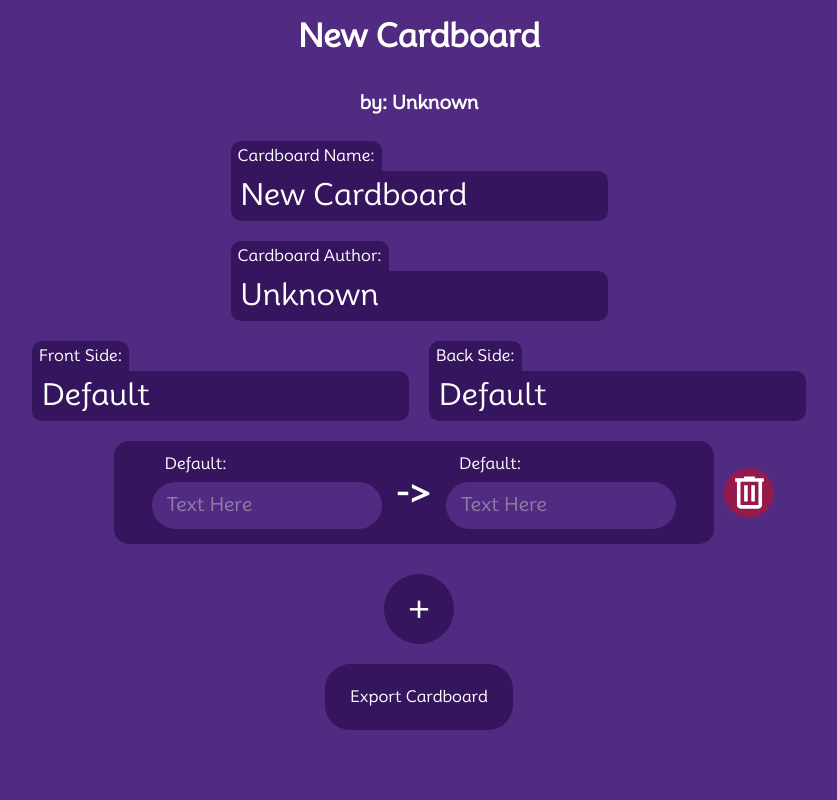
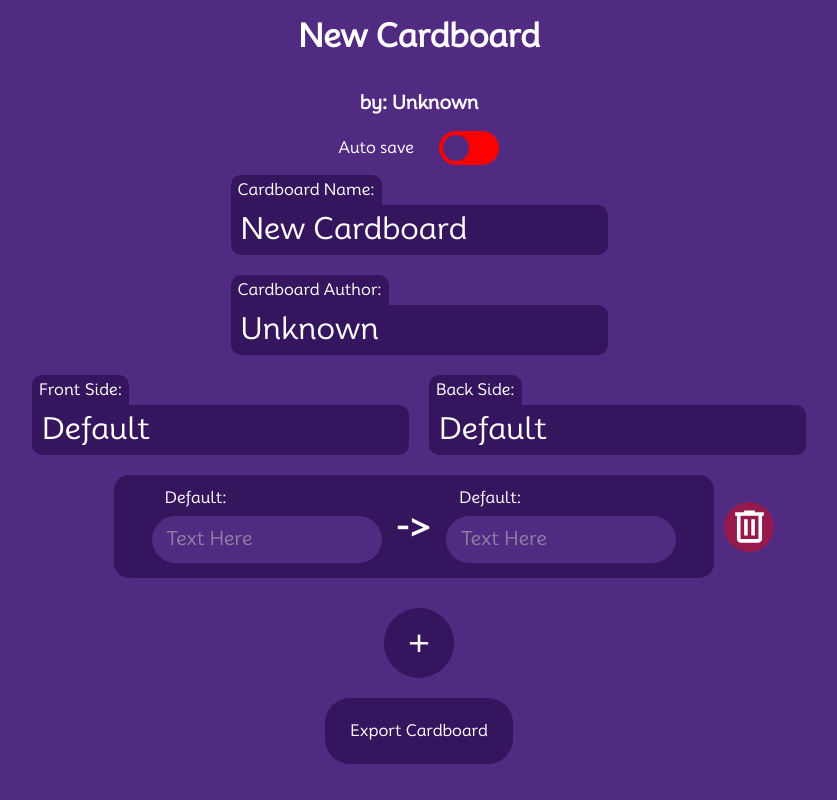
Before and after one commit to Siwek9/la-fiszki-website, a Vue app: page / in a window 1280 px wide. Shown: the whole page, without its empty margins (221-1058 px from the left). Built offline with nearby package versions, Linux system fonts and the light colour scheme.

Commit message:
Add AutoSave Functionality

```diff
--- a/src/App.vue
+++ b/src/App.vue
@@ -1,6 +1,11 @@
 <template>
   <h1 class="center-text">{{ name }}</h1>
   <h3>by: {{ author }}</h3>
+  <AutoSaveButton
+    @autoSave="toggleAutoSave"
+    ref="AutoSave"
+    :isAutoSaveOn="autoSave"
+  />
   <TextInput
     name="Cardboard Name"
     :value="name"
@@ -14,12 +19,12 @@
   <div class="center-center row flex-wrap">
     <TextInput
       name="Front Side"
-      :value="side_name.front"
+      :value="sideName.front"
       @valueChanged="setFrontSide"
     />
     <TextInput
       name="Back Side"
-      :value="side_name.back"
+      :value="sideName.back"
       @valueChanged="setBackSide"
     />
   </div>
@@ -30,7 +35,7 @@
     @nextCardboard="moveToNextCardboard"
     @inputFrontChanged="inputFrontChanged"
     @inputBackChanged="inputBackChanged"
-    :side-name="side_name"
+    :side-name="sideName"
     :key="cardboard.id"
     :cardboard-data="cardboard"
   />
@@ -38,8 +43,9 @@
   <ExportButton
     :name="name"
     :author="author"
-    :side-name="side_name"
+    :side-name="sideName"
     :cardboards="cardboards"
+    ref="Export"
   />
 </template>
 
@@ -48,14 +54,16 @@ import TextInput from './components/TextInput.vue';
 import NewCardboard from './components/NewCardboard.vue';
 import AddButton from './components/AddButton.vue';
 import ExportButton from './components/ExportButton.vue';
+import AutoSaveButton from './components/AutoSaveButton.vue';
 
 export default {
   name: 'App',
   data() {
     return {
+      autoSave: false,
       name: 'New Cardboard',
       author: 'Unknown',
-      side_name: {
+      sideName: {
         front: 'Default',
         back: 'Default',
       },
@@ -69,12 +77,35 @@ export default {
     };
   },
   methods: {
+    toggleAutoSave: function (e) {
+      this.autoSave = e;
+      if (this.autoSave) {
+        this.$refs['AutoSave'].setCookie(
+          'last_save',
+          JSON.stringify(
+            this.$refs['Export'].createFlashcardObject(this.name, this.author, this.sideName, this.cardboards)
+          ),
+          7
+        );
+      } else {
+        this.$refs['AutoSave'].deleteCookie('last_save');
+      }
+    },
     createNewCardboard: function () {
       this.cardboards[this.cardboards.length] = {
         id: this.cardboards.length,
         front: '',
         back: '',
       };
+      if (this.autoSave) {
+        this.$refs['AutoSave'].setCookie(
+          'last_save',
+          JSON.stringify(
+            this.$refs['Export'].createFlashcardObject(this.name, this.author, this.sideName, this.cardboards)
+          ),
+          7
+        );
+      }
     },
     moveToNextCardboard: function (id) {
       if (id < this.cardboards.length - 1) {
@@ -99,10 +130,10 @@ export default {
       this.name = name;
     },
     setFrontSide: function (frontSide) {
-      this.side_name.front = frontSide;
+      this.sideName.front = frontSide;
     },
     setBackSide: function (backSide) {
-      this.side_name.back = backSide;
+      this.sideName.back = backSide;
     },
     inputFrontChanged: function (value, id) {
       this.cardboards[id].front = value;
@@ -111,11 +142,36 @@ export default {
       this.cardboards[id].back = value;
     },
   },
+  mounted() {
+    var data;
+    if ((data = this.$refs['AutoSave'].getCookie('last_save')) != null) {
+      this.autoSave = true;
+      data = JSON.parse(data);
+      if (data.name != undefined) this.name = data.name;
+      if (data.author != undefined) this.author = data.author;
+      if (data.sideName != undefined) {
+        if (data.sideName.front != undefined) this.sideName.front = data.sideName.front;
+        if (data.sideName.back != undefined) this.sideName.back = data.sideName.back;
+      }
+      if (data.cardboards != undefined) {
+        if (Array.isArray(data.cardboards)) {
+          data.cardboards.forEach((value, index) => {
+            this.cardboards[index] = {
+              id: index,
+              front: value.front != undefined ? value.front : '',
+              back: value.back != undefined ? value.back : '',
+            };
+          });
+        }
+      }
+    }
+  },
   components: {
     NewCardboard,
     AddButton,
     ExportButton,
     TextInput,
+    AutoSaveButton,
   },
 };
 </script>
--- /dev/null
+++ b/src/components/AutoSaveButton.vue
@@ -0,0 +1,113 @@
+<template>
+  <div class="row center-center">
+    <label class="auto-save-label">Auto save</label>
+    <label class="switch">
+      <input
+        type="checkbox"
+        @change="toggle"
+        :checked="isAutoSaveOn"
+      />
+      <span class="slider round"></span>
+    </label>
+  </div>
+</template>
+<script>
+export default {
+  methods: {
+    toggle: function (e) {
+      if (e.target.checked) {
+        this.onChecked();
+      } else {
+        this.onUnchecked();
+      }
+    },
+    onChecked: function () {
+      this.$emit('autoSave', true);
+    },
+    onUnchecked: function () {
+      this.$emit('autoSave', false);
+    },
+    setCookie: function (cookieName, cookieValue, expirationDays) {
+      const d = new Date();
+      d.setTime(d.getTime() + expirationDays * 24 * 60 * 60 * 1000);
+      let expires = 'expires=' + d.toUTCString();
+      document.cookie = cookieName + '=' + cookieValue + ';' + expires + ';path=/';
+    },
+    deleteCookie: function (cookieName) {
+      this.setCookie(cookieName, '', -1);
+    },
+    getCookie: function (cookieName) {
+      var nameEQ = cookieName + '=';
+      var ca = document.cookie.split(';');
+      for (var i = 0; i < ca.length; i++) {
+        var c = ca[i];
+        while (c.charAt(0) == ' ') c = c.substring(1, c.length);
+        if (c.indexOf(nameEQ) == 0) return c.substring(nameEQ.length, c.length);
+      }
+      return null;
+    },
+  },
+  props: ['isAutoSaveOn'],
+};
+</script>
+<style>
+.auto-save-label {
+  margin-right: 2vw;
+}
+
+.switch {
+  position: relative;
+  display: inline-block;
+  width: 60px;
+  height: 34px;
+}
+
+.switch input {
+  opacity: 0;
+  width: 0;
+  height: 0;
+}
+
+.slider {
+  position: absolute;
+  cursor: pointer;
+  top: 0;
+  left: 0;
+  right: 0;
+  bottom: 0;
+  background-color: #ff0000;
+  transition: 0.3s;
+}
+
+.slider:before {
+  position: absolute;
+  content: '';
+  height: 26px;
+  width: 26px;
+  left: 4px;
+  bottom: 4px;
+  background-color: #512b81;
+  -webkit-transition: 0.3s;
+  transition: 0.3s;
+}
+
+input:checked + .slider {
+  background-color: #1f9900;
+}
+
+input:focus + .slider {
+  box-shadow: 0 0 1px #1f9900;
+}
+
+input:checked + .slider:before {
+  transform: translateX(26px);
+}
+
+.slider.round {
+  border-radius: 34px;
+}
+
+.slider.round:before {
+  border-radius: 50%;
+}
+</style>
--- a/src/components/ExportButton.vue
+++ b/src/components/ExportButton.vue
@@ -24,19 +24,7 @@ export default {
       });
       if (empty) return;
 
-      let objectToExport = {
-        name: this.name,
-        author: this.author,
-        sideName: {
-          ...this.sideName,
-        },
-        cardboards: this.cardboards.map(cardboard => {
-          return {
-            front: cardboard.front,
-            back: cardboard.back,
-          };
-        }),
-      };
+      let objectToExport = this.createFlashcardObject(this.name, this.author, this.sideName, this.cardboards);
 
       var downloadAnchorNode = document.createElement('a');
       const file = new Blob([JSON.stringify(objectToExport)], {type: 'text/plain'});
@@ -45,6 +33,21 @@ export default {
       document.body.appendChild(downloadAnchorNode); // required for firefox
       downloadAnchorNode.click();
       downloadAnchorNode.remove();
+    },
+    createFlashcardObject: function (name, author, sideName, cardboards) {
+      return {
+        name: name,
+        author: author,
+        sideName: {
+          ...sideName,
+        },
+        cardboards: cardboards.map(cardboard => {
+          return {
+            front: cardboard.front,
+            back: cardboard.back,
+          };
+        }),
+      };
     },
   },
   props: ['name', 'author', 'sideName', 'cardboards'],
```
